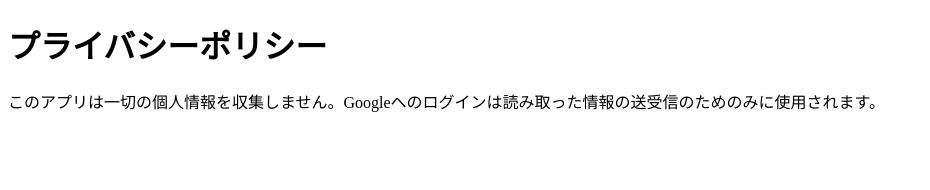
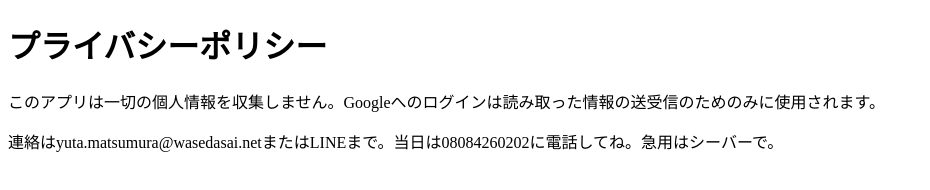
Before and after one commit to YutaMatsumura1016/nyukoukanri2021-1_privacy, a plain HTML site: page index.html in a window 1280 px wide. Shown: the whole page, without its empty margins (0-930 px from the left). Drawn offline with Linux system fonts and the light colour scheme.

Commit message:
Update index.html

```diff
--- a/index.html
+++ b/index.html
@@ -10,6 +10,7 @@
   <body>
     <h1>プライバシーポリシー</h1>
     <p>このアプリは一切の個人情報を収集しません。Googleへのログインは読み取った情報の送受信のためのみに使用されます。</p>
+    <p>連絡はyuta.matsumura@wasedasai.netまたはLINEまで。当日は08084260202に電話してね。急用はシーバーで。</p>
   </body>
 
 </html>
```
